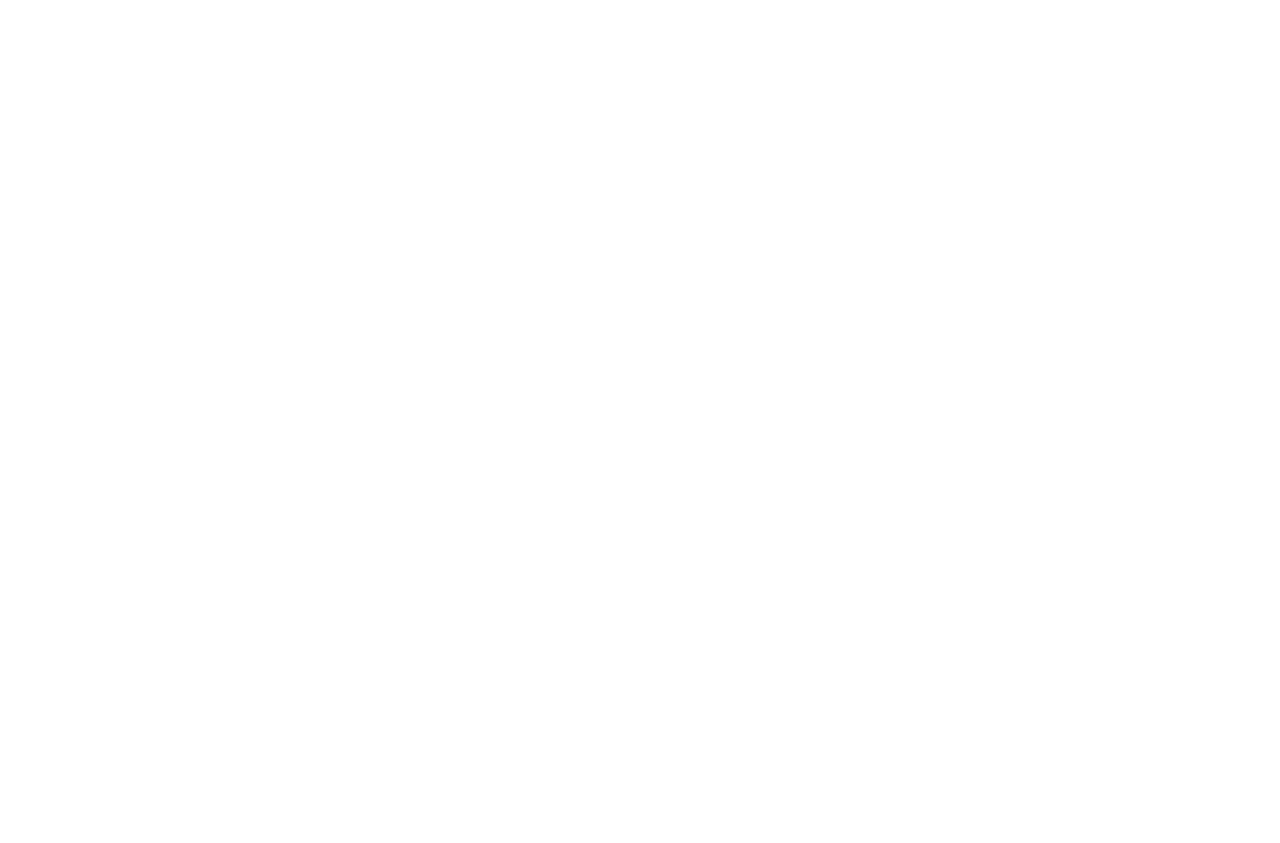
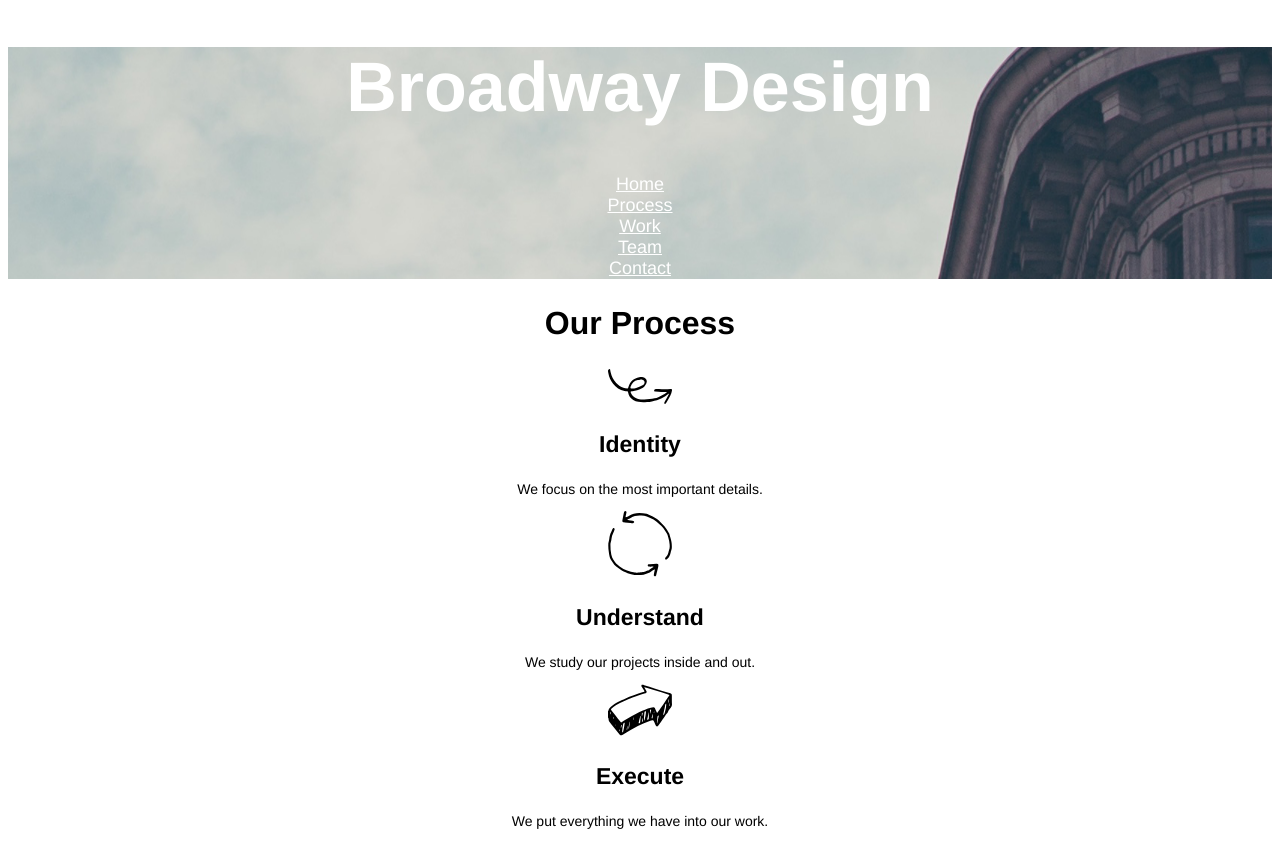
Before and after one commit to skummus/broadway, a plain HTML site: page index.html in a window 1280 px wide. Before the commit the page ends 800 px from the top, so only its background shows below. Drawn offline with Linux system fonts and the light colour scheme.

Commit message:
images added

```diff
--- a/index.html
+++ b/index.html
@@ -6,8 +6,36 @@
     <title>Broadway</title>
   </head>
   <body>
-    <h1>Broadway Design</h1>
 
+<div class="background-image">
+  <h1>Broadway Design</h1>
+  <p>
+    <a class="page-links" href="#">Home</a>
+    <br>
+    <a class="page-links" href="#">Process</a>
+    <br>
+    <a class="page-links" href="#">Work</a>
+    <br>
+    <a class="page-links" href="#">Team</a>
+    <br>
+    <a class="page-links" href="#">Contact</a>
+  </p>
+</div>
+
+
+    <h2>Our Process</h2>
+
+    <img src="./resources/images/identify.svg" alt="">
+    <h3>Identity</h3>
+    <p>We focus on the most important details.</p>
+
+    <img src="./resources/images/understand.svg" alt="">
+    <h3>Understand</h3>
+    <p>We study our projects inside and out.</p>
+
+    <img src="./resources/images/execute.svg" alt="">
+    <h3>Execute</h3>
+    <p>We put everything we have into our work.</p>
 
 
   </body>
--- a/resources/css/style.css
+++ b/resources/css/style.css
@@ -6,4 +6,32 @@ h1 {
   font-size: 70px;
   font-weight: bold;
   color: white;
+
 }
+h2 {
+  font-size: 32px;
+  font-weight: bold;
+}
+h3{
+  font-size: 23px;
+  font-weight: bold;
+}
+
+p{
+  font-size: 14px;
+}
+
+.page-links {
+  font-size: 18px;
+  color: white;
+}
+.background-image{
+background-image: url(../images/the-flatiron-building.png);
+
+}
+
+.footer{
+  font-size: 11px;
+  color: white;
+  background-color: dimgray;
+}
```
